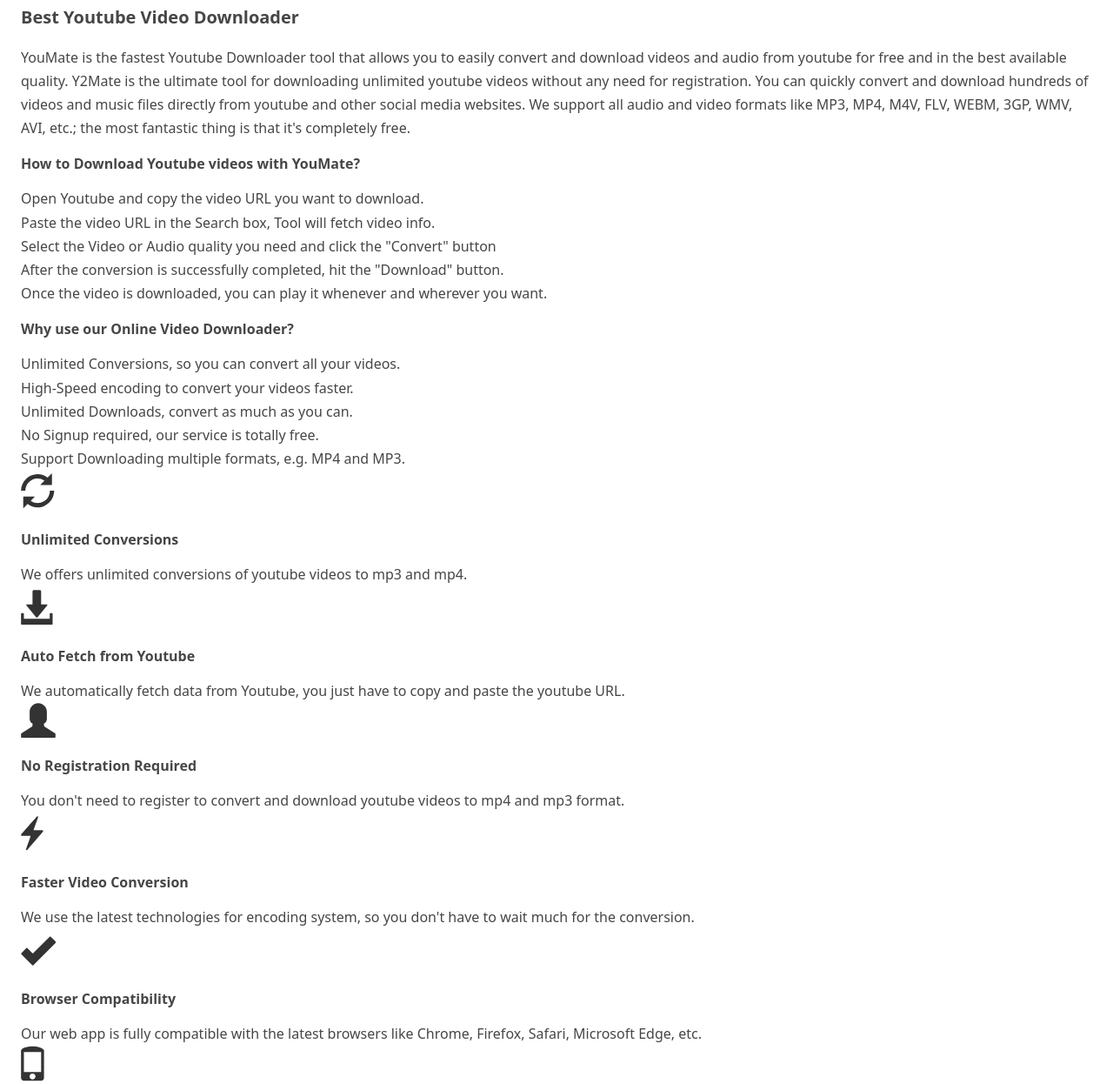
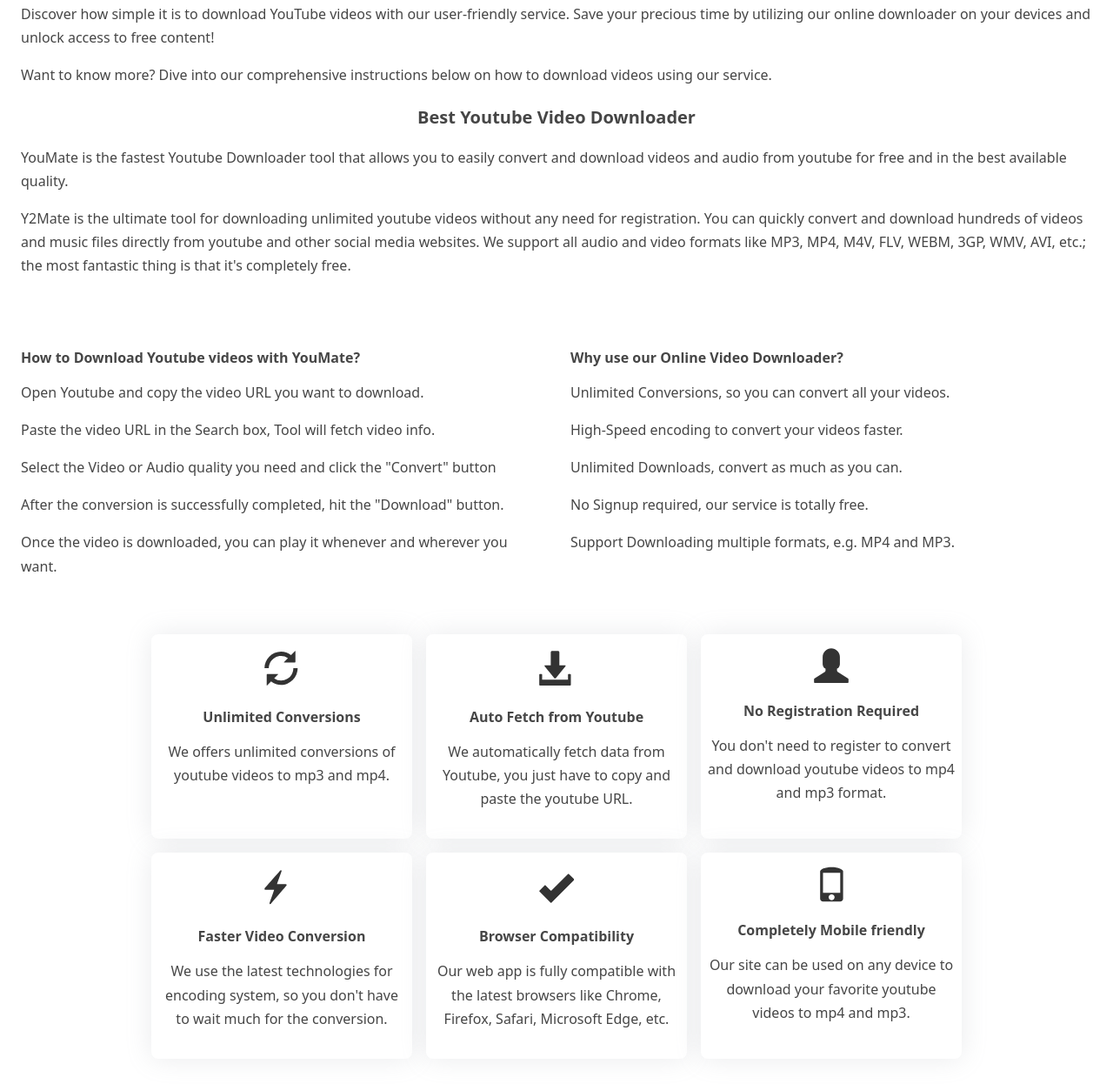
Before and after one commit to Aadirajput04/youmate, a plain HTML site: page index.html in a window 1280 px wide. Shown: the part 653-1899 px from the top of the page at 87% size. Drawn offline with Linux system fonts and the light colour scheme.

Commit message:
bugs fixed

```diff
--- a/index.html
+++ b/index.html
@@ -12,13 +12,13 @@
 
 <body>
     <header>
-        <nav class="navbar">
-            <div class="logo"><img src="/img/YouMATE.svg" alt=""></div>
+        <div class="navbar page">
+            <h2>Youmate</h2>
             <ul>
                 <li><a href="https://www.flaxstudio.in/#about">About</a></li>
                 <li><a href="#">Help</a></li>
             </ul>
-        </nav>
+        </div>
     </header>
 
 
@@ -26,23 +26,22 @@
     <!-- dynamic content -->
     <div class="main-hero">
 
-
     </div>
-
 
 
     <section class="support">
         <div class="page">
             <h2>About</h2>
             <p>As the third most popular website worldwide, YouTube offers an outstanding user experience.
-                Nevertheless, it lacks a native video download functionality. This is where youtube comes to your rescue!
+                Nevertheless, it lacks a native video download functionality. This is where youtube comes to your
+                rescue!
             </p>
 
             <h3>Supported Platforms:</h3>
 
             <div class="supported-platform">
                 <img src="./img/windows.svg">
-                <img src="./img/apple.svg" >
+                <img src="./img/apple.svg">
                 <img src="./img/android.svg">
                 <img src="./img/linux.svg">
             </div>
@@ -64,29 +63,32 @@
 
 
 
-    <section class="discription">
+    <section class="description">
         <div class="page">
             <h3>Best Youtube Video Downloader</h3>
-            <p>YouMate is the fastest Youtube Downloader tool that allows you to easily convert and download videos and audio from youtube for free and in the best available quality. Y2Mate is the ultimate tool for downloading unlimited youtube videos without any need for registration. You can quickly convert and download hundreds of videos and music files directly from youtube and other social media websites. We support all
-                audio and video formats like MP3, MP4, M4V, FLV, WEBM, 3GP, WMV, AVI, etc.; the most fantastic thing is that it's completely free.
+            <p>YouMate is the fastest Youtube Downloader tool that allows you to easily convert and download videos and
+                audio from youtube for free and in the best available quality.
             </p>
 
+            <p>Y2Mate is the ultimate tool for downloading unlimited youtube videos without any need for registration.
+                You can quickly convert and download hundreds of videos and music files directly from youtube and other
+                social media websites. We support all
+                audio and video formats like MP3, MP4, M4V, FLV, WEBM, 3GP, WMV, AVI, etc.; the most fantastic thing is
+                that it's completely free.
+            </p>
 
-            <div class="instuctions">
-                <div class="left-i">
-
+            <div class="instructions">
+                <div>
                     <h4>How to Download Youtube videos with YouMate?</h4>
-
                     <p>Open Youtube and copy the video URL you want to download.</p>
                     <p>Paste the video URL in the Search box, Tool will fetch video info.</p>
                     <p>Select the Video or Audio quality you need and click the "Convert" button</p>
                     <p>After the conversion is successfully completed, hit the "Download" button.</p>
                     <p>Once the video is downloaded, you can play it whenever and wherever you want.</p>
                 </div>
-                <div class="right-i">
+                <div>
 
                     <h4>Why use our Online Video Downloader?</h4>
-
                     <p>Unlimited Conversions, so you can convert all your videos.</p>
                     <p>High-Speed encoding to convert your videos faster.</p>
                     <p>Unlimited Downloads, convert as much as you can.</p>
@@ -96,36 +98,36 @@
 
             </div>
 
-            <div class="function">
-                <div class="conversion box"><img src="/img/Icon.svg" alt="">
+            <div class="features">
+                <div class="box"><img src="./img/Icon.svg">
                     <h4>Unlimited Conversions</h4>
                     <p>We offers unlimited conversions of youtube
                         videos to mp3 and mp4.</p>
                 </div>
-                <div class="fetch box"><img src="/img/Icon (1).svg" alt="">
+                <div class="box"><img src="./img/Icon (1).svg">
                     <h4>Auto Fetch from Youtube</h4>
                     <p>We automatically fetch data from Youtube, you
                         just have to copy and paste the youtube URL.</p>
                 </div>
-                <div class="login box"><img src="/img/Vector.svg" alt="">
+                <div class="box"><img src="./img/Vector.svg">
                     <h4>No Registration Required</h4>
                     <p>You don't need to register to convert and
                         download youtube videos to mp4 and mp3
                         format.</p>
                 </div>
-                <div class="fatser box"><img src="/img/Icon (2).svg" alt="">
+                <div class="box"><img src="./img/Icon (2).svg">
                     <h4>Faster Video Conversion</h4>
                     <p>We use the latest technologies for encoding
                         system, so you don't have to wait much for the
                         conversion.</p>
                 </div>
-                <div class="compatiblity box"><img src="/img/Icon (3).svg" alt="">
+                <div class="box"><img src="./img/Icon (3).svg">
                     <h4>Browser Compatibility</h4>
                     <p>Our web app is fully compatible with the latest
                         browsers like Chrome, Firefox, Safari, Microsoft
                         Edge, etc.</p>
                 </div>
-                <div class="responsive box"><img src="/img/Vector (1).svg" alt="">
+                <div class="box"><img src="./img/Vector (1).svg">
                     <h4>Completely Mobile friendly</h4>
                     <p>Our site can be used on any device to download
                         your favorite youtube videos to mp4 and mp3.</p>
@@ -135,7 +137,6 @@
 
 
     </section>
-    <!-- ===========================================footer section=================================== -->
 
     <footer>
         <div class="copyright">
--- a/style.css
+++ b/style.css
@@ -70,21 +70,40 @@
     line-height: 1.7rem;
 }
 
+p{
+    margin: 1em 0;
+    font-size: var(--medium-font);
+}
+
+a{
+    text-decoration: none;
+}
 
 
 
 
 
 
+
+header{
+    height: 60px;
+    background-color: #D33396;
+    position: sticky;
+    top: 0;
+}
+
+
+header h2{
+    color: white;
+    margin: 0;
+}
+
 .navbar {
     display: flex;
     justify-content: space-between;
     text-align: center;
     align-items: center;
-    height: 5rem;
-    background-color: #D33396;
-    padding: 2rem;
-
+    height: 100%;
 }
 
 .navbar ul {
@@ -92,21 +111,30 @@
     list-style: none;
     gap: 2rem;
 
-
 }
 
-.navbar ul li a {
+.navbar  a {
     text-decoration: none;
     color: white;
-
-    font-size: var(--average-font);
-    font-weight: 700;
 }
 
 .navbar ul li a:hover {
     border-bottom: 2px solid white;
 }
 
+
+
+
+
+
+
+
+
+
+
+
+
+/* ---------------------- support ------------------- */
 
 .support h2{
     text-align: center;
@@ -115,3 +143,66 @@
 .support h3{
     text-align: center;
 }
+
+
+.support .supported-platform{
+    display: grid;
+    grid-template-columns: 1fr 1fr 1fr 1fr;
+    gap: 1rem;
+    margin: 4rem 0;
+}
+
+
+.support .supported-platform img{
+    display: block;
+    margin: auto;
+}
+
+
+
+
+
+
+/* ---------------------- description --------- */
+.description h3{
+    text-align: center;
+}
+
+.description .instructions{
+    display: grid;
+    grid-template-columns: 1fr 1fr;
+    gap: 2rem;
+    margin-top: 4rem;
+}
+
+
+.description .features{
+    margin-top: 3rem;
+    display: flex;
+    flex-wrap: wrap;
+    gap: 1rem;
+
+    justify-content: center;
+}
+
+.description .features .box{
+    width: 100%;
+    max-width: 300px;
+    text-align: center;
+    background-color: white;
+    box-shadow: rgba(149, 157, 165, 0.2) 0px 0px 30px;
+    border-radius: 8px;
+    padding: 1rem 8px;
+
+}
+
+
+
+
+/* ------------------ footer -------------- */
+
+footer .copyright{
+    border-top: 1px solid rgb(230, 230, 230);
+    margin-top: 4rem;
+    text-align: center;
+}
```
